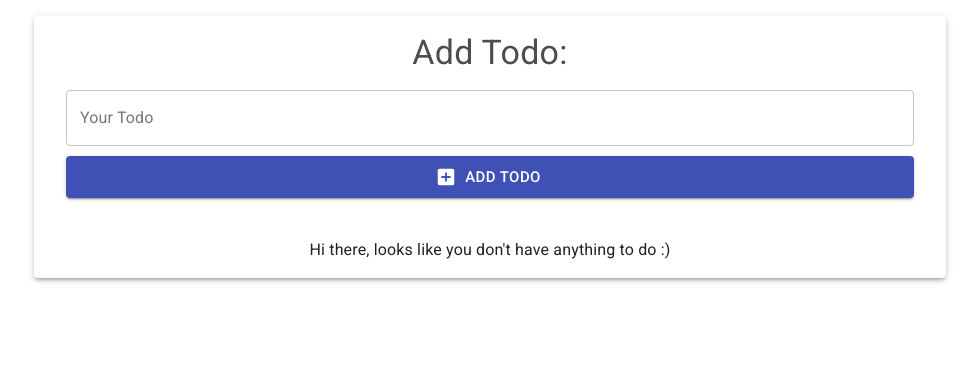
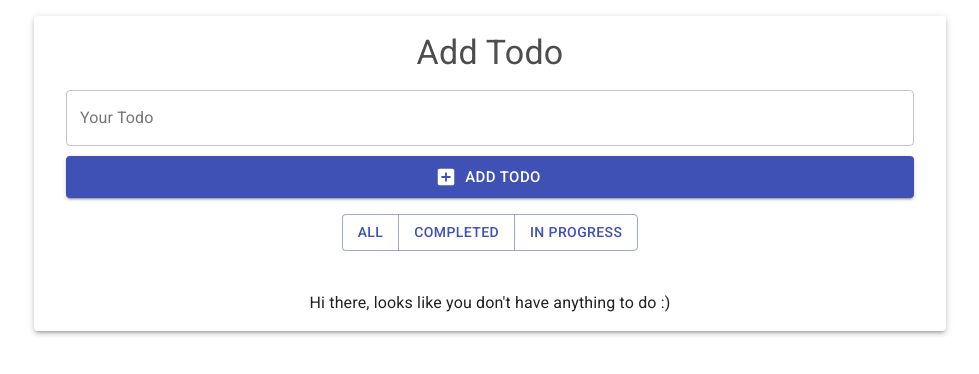
Before and after one commit to disko998/todo, a React (Create React App) app: page / in a window 1280 px wide. Shown: the top 374 px of the page, without its empty margins (150-1129 px from the left). Built offline with nearby package versions, Linux system fonts and the light colour scheme.

Commit message:
filter todos

```diff
--- a/src/components/TodoCard.jsx
+++ b/src/components/TodoCard.jsx
@@ -1,8 +1,9 @@
-import React from 'react'
-import { Typography, Box, Paper, makeStyles } from '@material-ui/core'
+import React, { useState } from 'react'
+import { Typography, Box, Paper, makeStyles, ButtonGroup, Button } from '@material-ui/core'
 
 import TodoList from './TodoList'
 import TodoForm from './TodoForm'
+import { connect } from 'react-redux'
 
 const useStyle = makeStyles({
     box: {
@@ -15,9 +16,16 @@ const useStyle = makeStyles({
         color: '#4d4d4d',
         textAlign: 'center',
     },
+    wrapper: {
+        display: 'flex',
+        justifyContent: 'center',
+        alignItems: 'center',
+        width: '100%',
+    },
 })
 
 function TodoCard() {
+    const [filter, setFilter] = useState('all')
     const classes = useStyle()
 
     return (
@@ -25,10 +33,19 @@ function TodoCard() {
             <Paper elevation={3} className={classes.box}>
                 <Box p={2}>
                     <Typography variant='h4' className={classes.title}>
-                        Add Todo:
+                        Add Todo
                     </Typography>
                     <TodoForm />
-                    <TodoList />
+                    <ButtonGroup
+                        className={classes.wrapper}
+                        color='primary'
+                        aria-label='outlined primary button group'
+                    >
+                        <Button onClick={() => setFilter('all')}>All</Button>
+                        <Button onClick={() => setFilter('completed')}>Completed</Button>
+                        <Button onClick={() => setFilter('in-progress')}>In Progress</Button>
+                    </ButtonGroup>
+                    <TodoList filter={filter} />
                 </Box>
             </Paper>
         </Box>
--- a/src/components/TodoForm.jsx
+++ b/src/components/TodoForm.jsx
@@ -1,5 +1,5 @@
 import React, { useState } from 'react'
-import { Box, TextField, Button } from '@material-ui/core'
+import { Box, TextField, Button, InputAdornment, IconButton } from '@material-ui/core'
 import { makeStyles } from '@material-ui/core'
 import AddBoxIcon from '@material-ui/icons/AddBox'
 import { connect } from 'react-redux'
--- a/src/components/TodoList.jsx
+++ b/src/components/TodoList.jsx
@@ -6,7 +6,7 @@ import { connect } from 'react-redux'
 
 import Todo from './Todo'
 import { updateTodos } from '../redux/todos.actions'
-import { randomId } from '../utils'
+import { randomId, filterTodos } from '../utils'
 
 const useStyle = makeStyles({
     label: {
@@ -15,7 +15,7 @@ const useStyle = makeStyles({
     },
 })
 
-function TodoList({ todos, updateTodos }) {
+function TodoList({ todos, updateTodos, filter }) {
     const classes = useStyle()
 
     const onDragEnd = result => {
@@ -35,12 +35,14 @@ function TodoList({ todos, updateTodos }) {
         updateTodos(newOrder)
     }
 
+    let filteredTodos = filterTodos(filter, todos)
+
     return todos.length ? (
         <DragDropContext onDragEnd={onDragEnd}>
             <Droppable droppableId={randomId()}>
                 {provided => (
                     <List ref={provided.innerRef} {...provided.droppableProps}>
-                        {todos.map((todo, index) => (
+                        {filteredTodos.map((todo, index) => (
                             <Todo key={todo.id} todo={todo} index={index} />
                         ))}
                         {provided.placeholder}
--- a/src/utils/index.js
+++ b/src/utils/index.js
@@ -3,3 +3,20 @@ export const randomId = () =>
     Math.random()
         .toString(36)
         .substr(2, 9)
+
+export const filterTodos = (filter, todos) => {
+    switch (filter) {
+        case 'all':
+            return todos
+            break
+        case 'completed':
+            return todos.filter(todo => todo.completed)
+            break
+        case 'in-progress':
+            return todos.filter(todo => !todo.completed)
+            break
+        default:
+            return todos
+            break
+    }
+}
```
